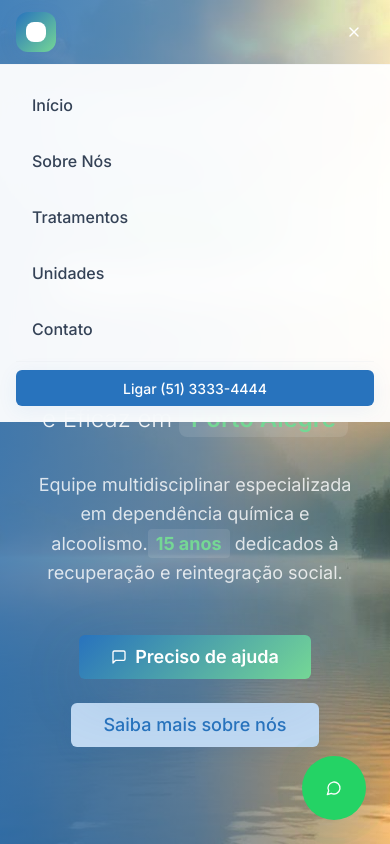
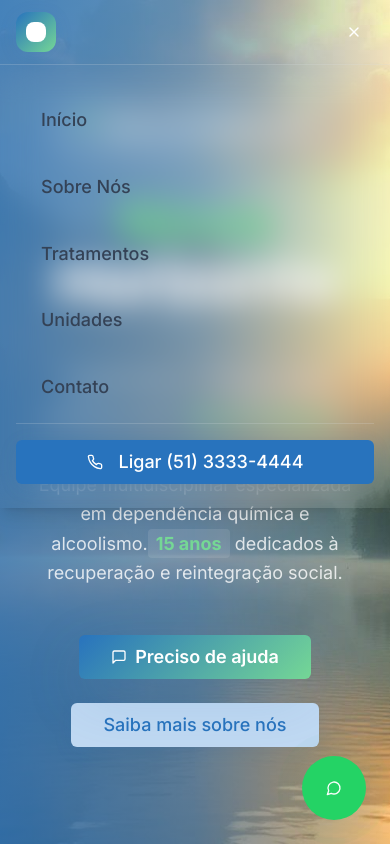
Before and after one commit to wendelrb/novo-horizonte-web-79, a React (Vite) app: page / in a window 390 px wide. Both pictures are taken after a click on the button 354 px from the left and 32 px from the top of the page. Shown: the top 844 px of the page. Built offline with nearby package versions, Linux system fonts and the light colour scheme.

Commit message:
Fix mobile menu display
Adjust the mobile menu for correct visualization.

```diff
--- a/src/components/Navigation.tsx
+++ b/src/components/Navigation.tsx
@@ -101,19 +101,26 @@ export const Navigation = () => {
 
         {/* Mobile Menu */}
         {isMobileMenuOpen && (
-          <div className="lg:hidden bg-white/95 backdrop-blur-lg border-t border-border/20">
-            <div className="px-4 py-4 space-y-2">
-              {navItems.map((item) => (
+          <div className="lg:hidden bg-white/98 backdrop-blur-lg border-t border-border/20 shadow-lg animate-fade-in">
+            <div className="px-4 py-6 space-y-1 max-h-screen overflow-y-auto">
+              {navItems.map((item, index) => (
                 <button
                   key={item.label}
                   onClick={() => scrollToSection(item.href)}
-                  className="block w-full text-left px-4 py-3 rounded-lg font-medium text-foreground hover:bg-primary/10 hover:text-primary transition-colors duration-200"
+                  className="block w-full text-left px-6 py-4 rounded-xl font-medium text-foreground hover:bg-primary/10 hover:text-primary transition-all duration-300 text-lg border border-transparent hover:border-primary/20"
+                  style={{ animationDelay: `${index * 0.1}s` }}
                 >
                   {item.label}
                 </button>
               ))}
-              <div className="pt-2 border-t border-border/20">
-                <Button variant="default" size="sm" className="w-full">
+              <div className="pt-4 mt-4 border-t border-border/20">
+                <Button
+                  variant="default"
+                  size="lg"
+                  className="w-full py-4 text-lg font-medium hover-lift"
+                  onClick={() => setIsMobileMenuOpen(false)}
+                >
+                  <Phone className="w-5 h-5 mr-2" />
                   Ligar (51) 3333-4444
                 </Button>
               </div>
```
